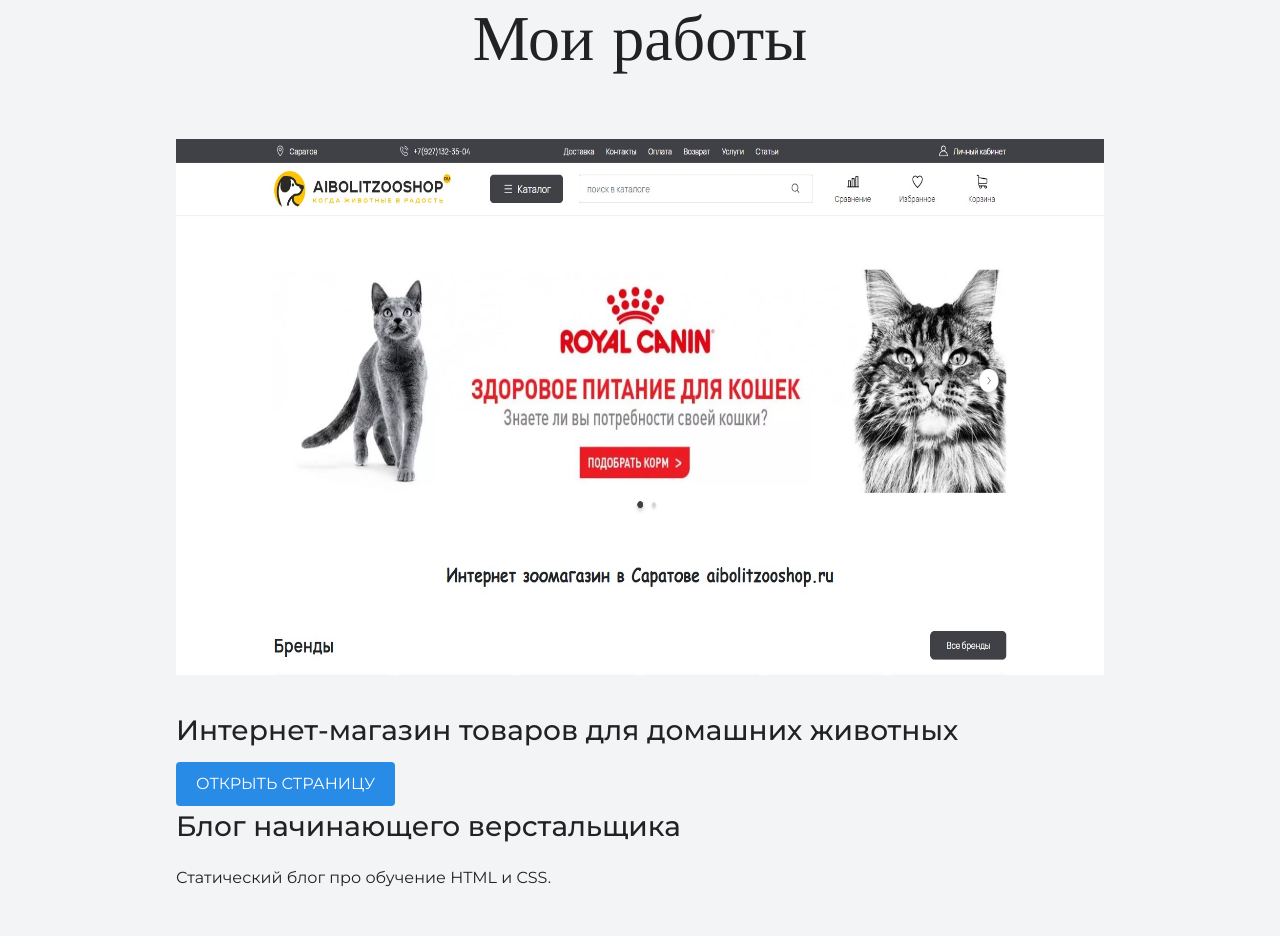
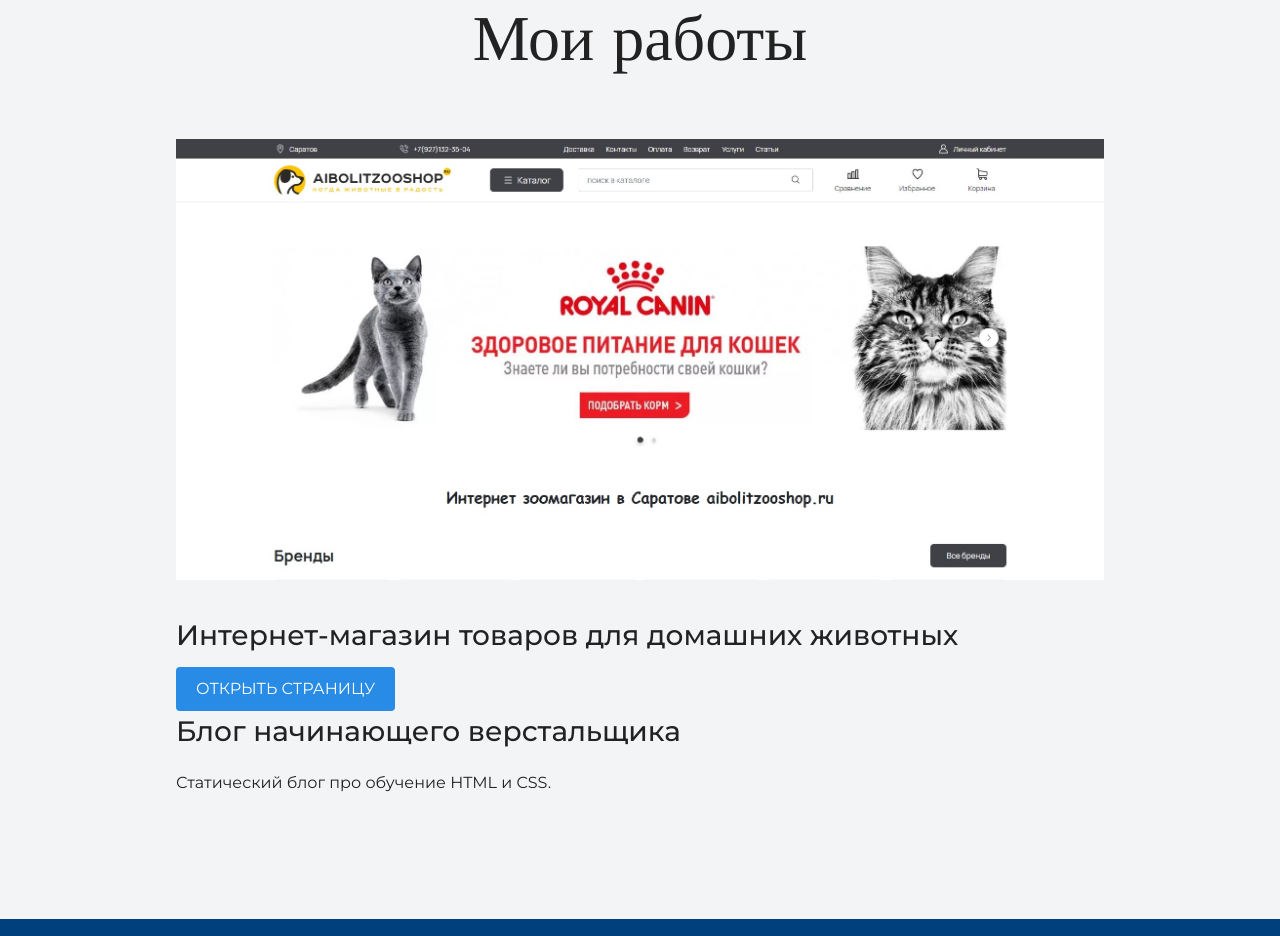
Before and after one commit to Cruzzikk/my-site, a plain HTML site: page index.html in a window 1280 px wide. Shown: the part 2072-3008 px from the top of the page. Drawn offline with nearby package versions, Linux system fonts and the light colour scheme.

Commit message:
Update index.html

```diff
--- a/index.html
+++ b/index.html
@@ -26,7 +26,7 @@
 	<div class="container">
       <h2 class="subheading">Давайте познакомимся</h2>
 	<figure class="user-image">
-		<img src="files/user.jpg" width="928" heihgt="441" alt="Фото">
+		<img src="files/user.jpg" width="928" heihgt="536" alt="Фото">
 	</figure>
       <h3>Пара слов о себе</h3>
       <p>Текст с парой слов о себе.</p>
@@ -39,10 +39,10 @@
 	<div class="container">
       <h2 class="subheading">Мои работы</h2>
 	<figure class="project-image">
-  		<img src="files/aibolit.jpg" width="928" height="536" alt="Cайт магазина товаров для дома">
+  		<img src="files/aibolit.jpg" width="928" height="441" alt="Cайт магазина товаров для дома">
 	</figure>
       <h3>Интернет-магазин товаров для домашних животных</h3>
-	<a class="button" href="source/project/index.html">Открыть страницу</a>
+	<a class="button" href="https://aibolitzooshop.ru/">Открыть страницу</a>
 
       <h3>Блог начинающего верстальщика</h3>
       <p>Статический блог про обучение HTML и CSS.</p>
```
